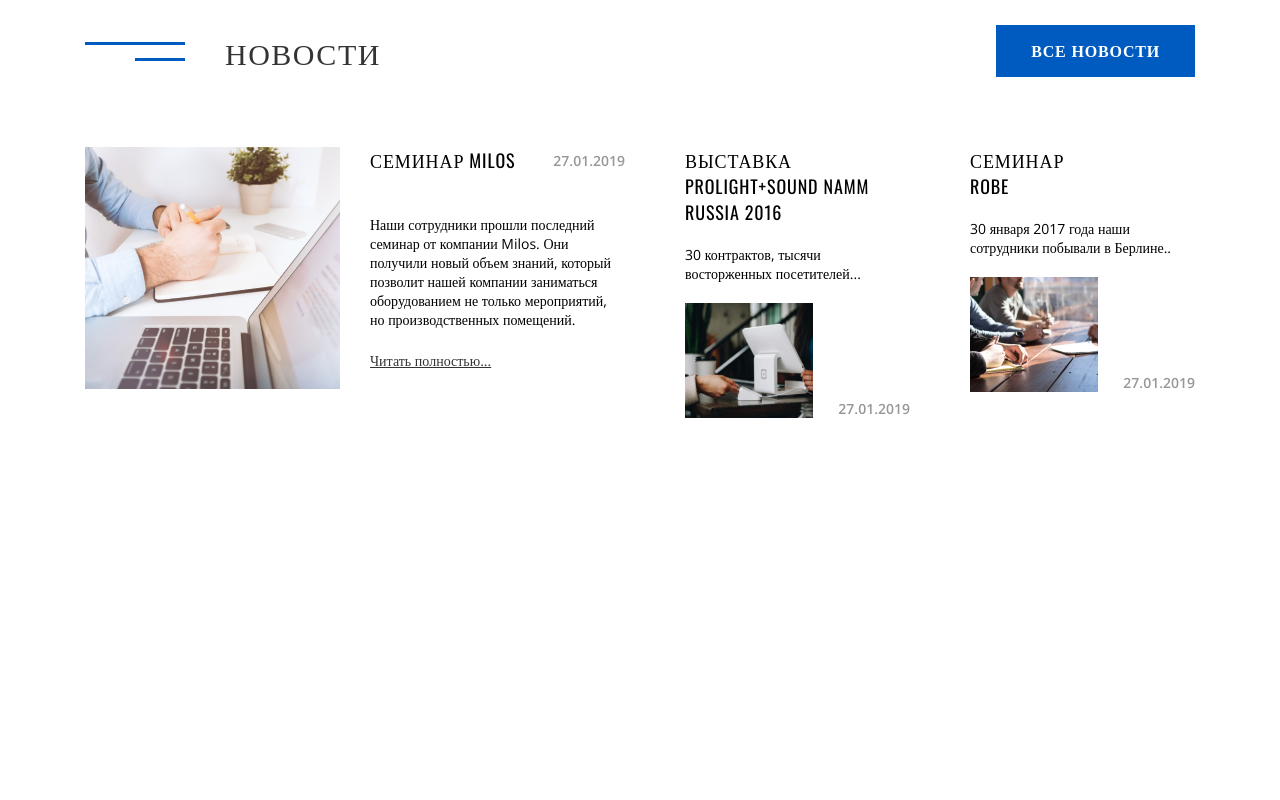
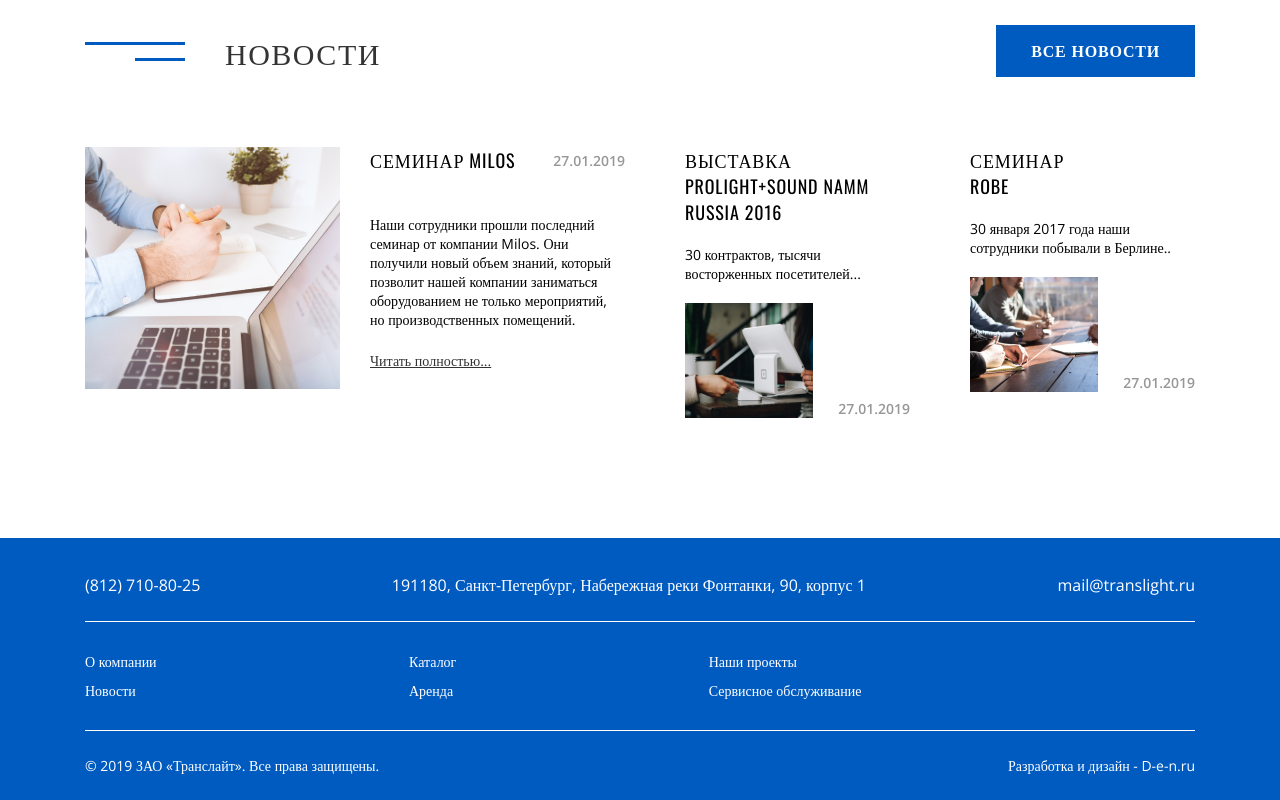
Before and after one commit to anti-fe/practical-work1, a plain HTML site: page index.html in a window 1280 px wide. Shown: the part 2906-3706 px from the top of the page. Before the commit the page ends 3444 px from the top, so only its background shows below. Drawn offline with nearby package versions, Linux system fonts and the light colour scheme.

Commit message:
add footer

```diff
--- a/index.html
+++ b/index.html
@@ -4,7 +4,7 @@
     <meta charset="UTF-8">
     <meta http-equiv="X-UA-Compatible" content="IE=edge">
     <meta name="viewport" content="width=device-width, initial-scale=1.0">
-    <title>Document</title>
+    <title>Trans Light</title>
     <!-- CSS -->
     <link rel="stylesheet" href="style.css">
     <!-- FONTS -->
@@ -196,6 +196,39 @@
             </div>
         </div>
     </section>
+    <footer class="footer ">
+        <div class="footer-content cont">
+            <div class="footer-head grid-footer">
+                <p class="footer-head__tel">(812) 710-80-25</p>
+                <p class="footer-head__location">191180, Санкт-Петербург, Набережная реки Фонтанки, 90, корпус 1</p>
+                <p class="footer-head__mail">mail@translight.ru</p>
+            </div>
+            <div class='footer-line'></div>
+            <div class="footer-body">
+                <div class="footer-body__list grid-footer">
+                    <div class="list-col">
+                        <a href="/" class="list-col__link">О компании</a>
+                        <a href="/" class="list-col__link">Новости</a>
+                    </div>
+                    <div class="list-col">
+                        <a href="/" class="list-col__link">Каталог</a>
+                        <a href="/" class="list-col__link">Аренда</a>
+                    </div>
+                    <div class="list-col">
+                        <a href="/" class="list-col__link">Наши проекты</a>
+                        <a href="/" class="list-col__link">Сервисное обслуживание</a>
+                    </div>
+                </div>
+            </div>
+            <div class='footer-line'></div>
+            <div class="footer-bottom grid-footer">
+                <p class="footer-bottom__copyright">© 2019 ЗАО «Транслайт». Все права защищены.</p>
+                <p class="footer-bootom__author">Разработка и дизайн - D-e-n.ru</p>
+            </div>
+        </div>
+
+    </footer>
+
     <script src="js/app.js"></script>
 </body>
 </html>
--- a/style.css
+++ b/style.css
@@ -604,3 +604,94 @@ h1, h2 {
     justify-content: space-between;
     align-items: flex-end;
 }
+
+.footer {
+    background-color: var(--color-accent);
+    color: var(--color-white);
+}
+
+.grid-footer {
+    display: grid;
+    grid-template-columns: repeat(fit-content, 65px);
+    column-gap: 30px;
+}
+
+.footer-head {
+    padding: 36px 0 25px 0;
+}
+
+.footer-head__tel {
+    grid-column: 1/3;
+}
+
+.footer-head__location {
+    grid-column: 4/10;
+    justify-self: center;
+}
+
+.footer-head__mail {
+    grid-column: 11/13;
+    justify-self: end;
+}
+
+.footer-line {
+    width: 100%;
+    height: 1px;
+    background-color: var(--color-white);
+}
+
+.footer-body__list {
+    padding: 30px 0;
+}
+
+.list-col {
+    display: flex;
+    flex-direction: column;
+}
+
+.list-col__link {
+    color: var(--color-white);
+    text-decoration: none;
+    font-size: 14px;
+    font-weight: 300;
+    font-family: Open Sans;
+}
+
+.list-col:nth-child(1) {
+    grid-column: 1/3;
+    justify-self: start;
+}
+
+.list-col:nth-child(2) {
+    grid-column: 3/5;
+    justify-self: start;
+}
+
+.list-col:nth-child(3) {
+    grid-column: 5/8;
+    justify-self: start;
+}
+
+.list-col > .list-col__link:first-child {
+    margin-bottom: 10px;
+}
+
+.footer-bottom {
+    padding: 25px 0;
+}
+
+.footer-bottom__copyright, .footer-bootom__author {
+    font-size: 14px;
+    font-weight: 300;
+    font-family: Open Sans;
+}
+
+.footer-bottom__copyright {
+    grid-column: 1/5;
+    justify-self: start;
+}
+
+.footer-bootom__author {
+    grid-column: 10/13;
+    justify-self: end;
+}
```
